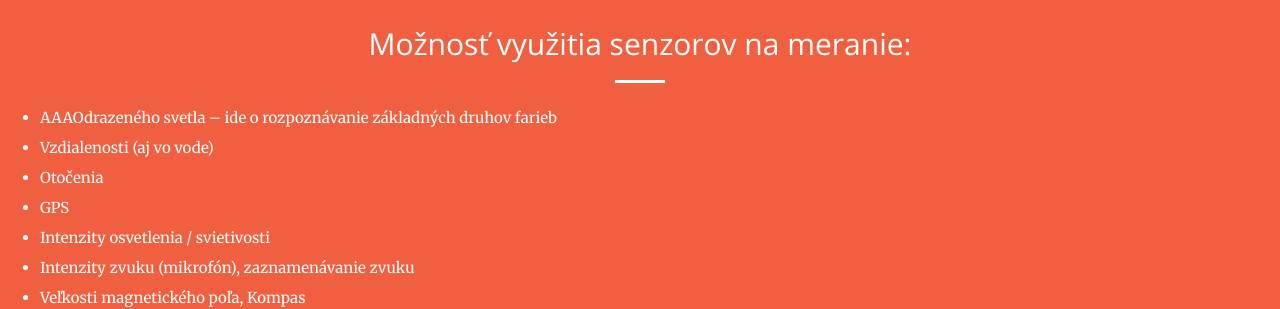
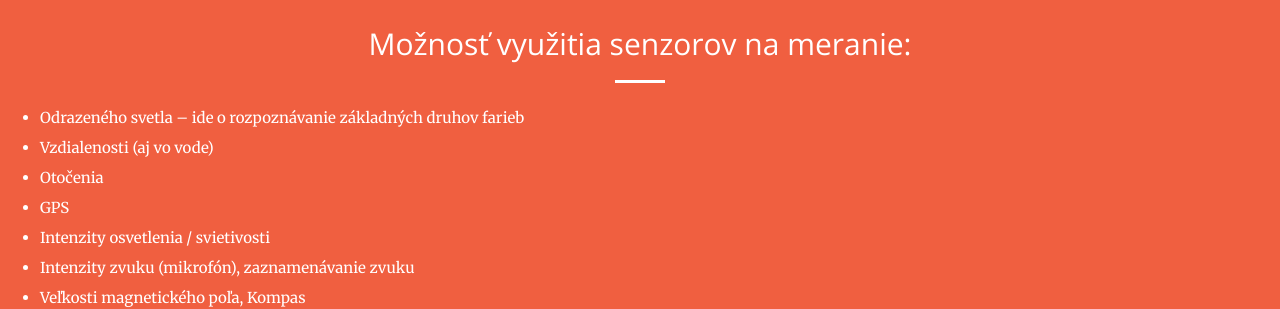
Before and after one commit to mike58smile/..., a Jekyll site: the page built from index.html, in a window 1280 px wide and 900 px high, scrolled down 1770 px. Shown: the part 152-461 px from the top of the window. Built offline with Jekyll 4.4.1, drawn with Linux system fonts in a browser that asks for light colours.

Commit message:
Update senzory1.html

```diff
--- a/_includes/senzory1.html
+++ b/_includes/senzory1.html
@@ -8,7 +8,7 @@
         </div>
     </div>
     <ul class="vlastny_text">
-    <li>AAAOdrazeného svetla – ide o rozpoznávanie základných druhov farieb</li>
+    <li>Odrazeného svetla – ide o rozpoznávanie základných druhov farieb</li>
     <li>Vzdialenosti (aj vo vode)</li>
     <li>Otočenia</li>
     <li>GPS</li>
```
